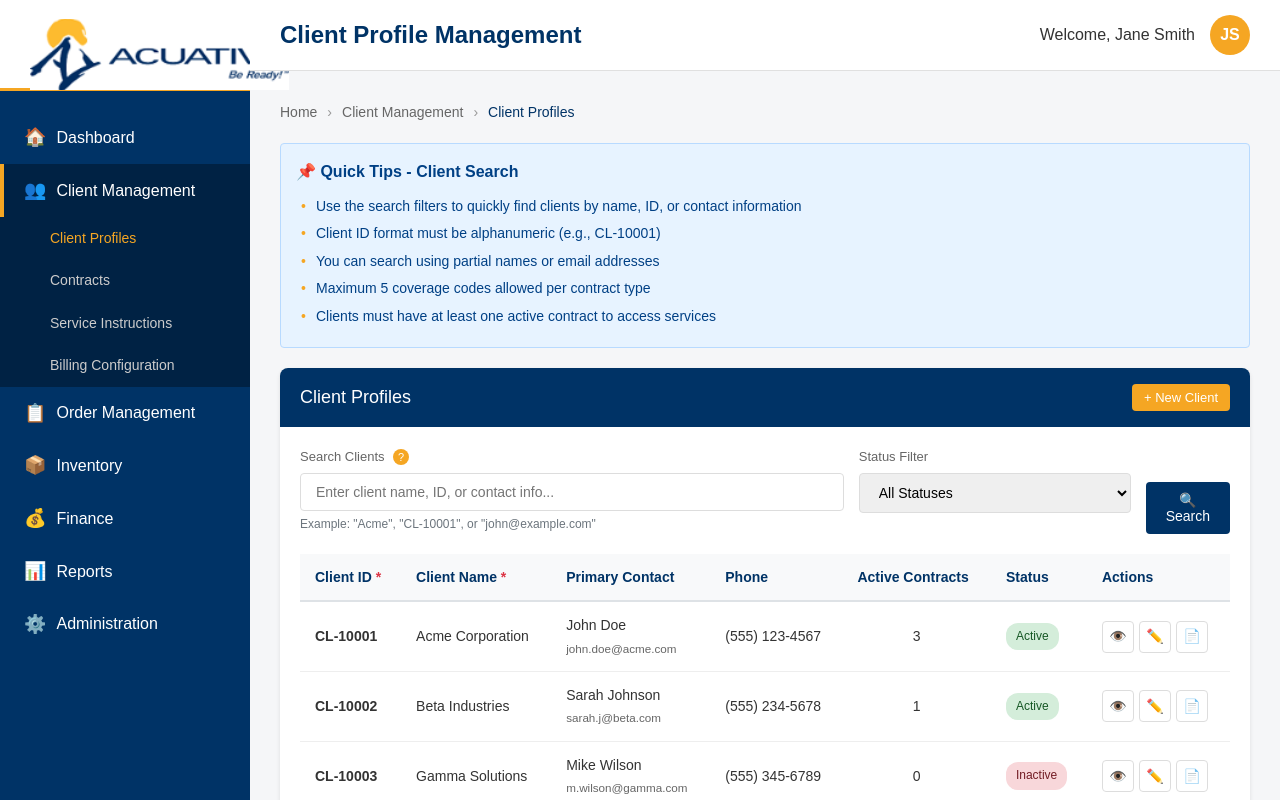
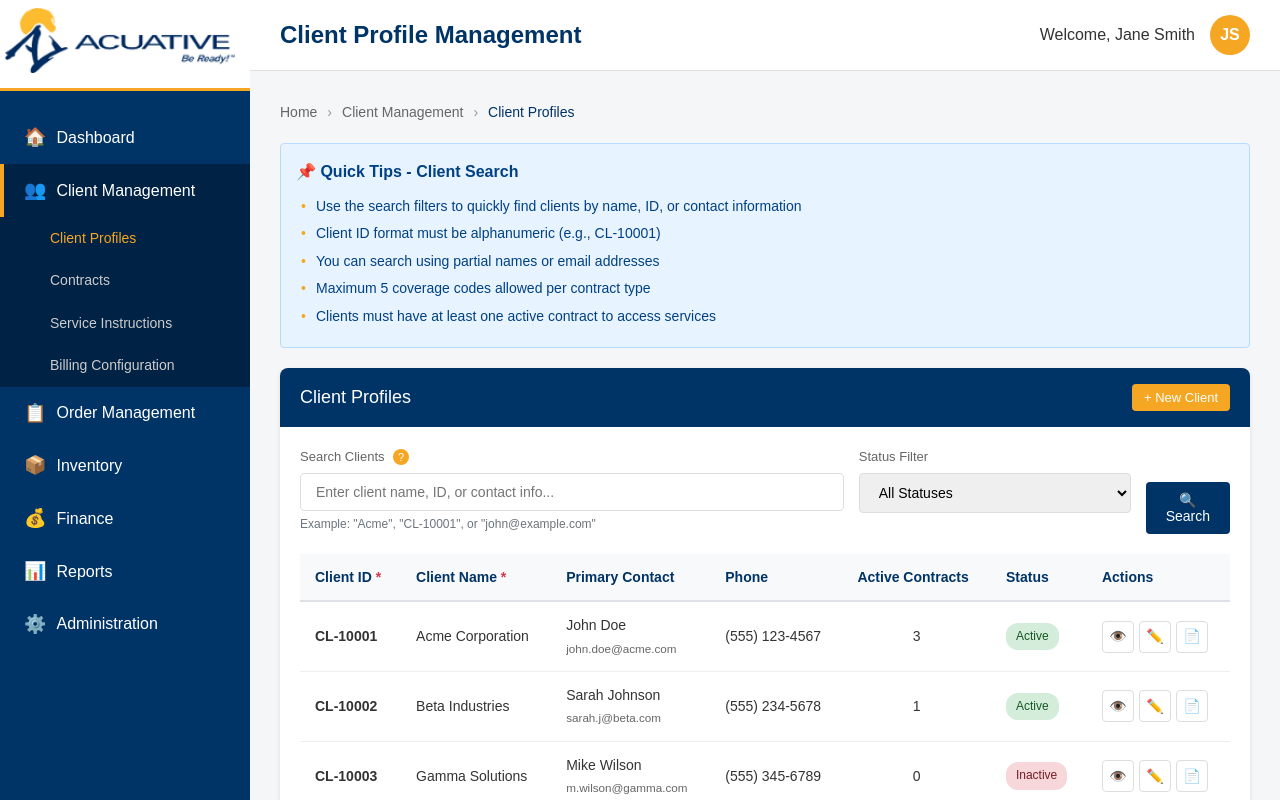
Before and after one commit to hasanjo/insidEdgePrototypes, a plain HTML site: page index.html in a window 1280 px wide. Drawn offline with Linux system fonts and the light colour scheme.

Commit message:
Update index.html

```diff
--- a/index.html
+++ b/index.html
@@ -457,15 +457,14 @@
             left: -15px;
             color: #f5a623;
         }
-        #logo {
+#logo {
     position: absolute;
     z-index: 2;
-    top: 19px;
-    left: 30px;
-    display: block;
-    width: 259px;
+    top: 5px;
+    left: 5px;
+    width: 230px;
     height: 71px;
-    background: url('acuative-light.png') no-repeat center;
+    background: url(acuative-light.png) no-repeat center;
     background-size: 100%;
     text-indent: -9999em;
     transition: all .25s ease-in-out;
```
